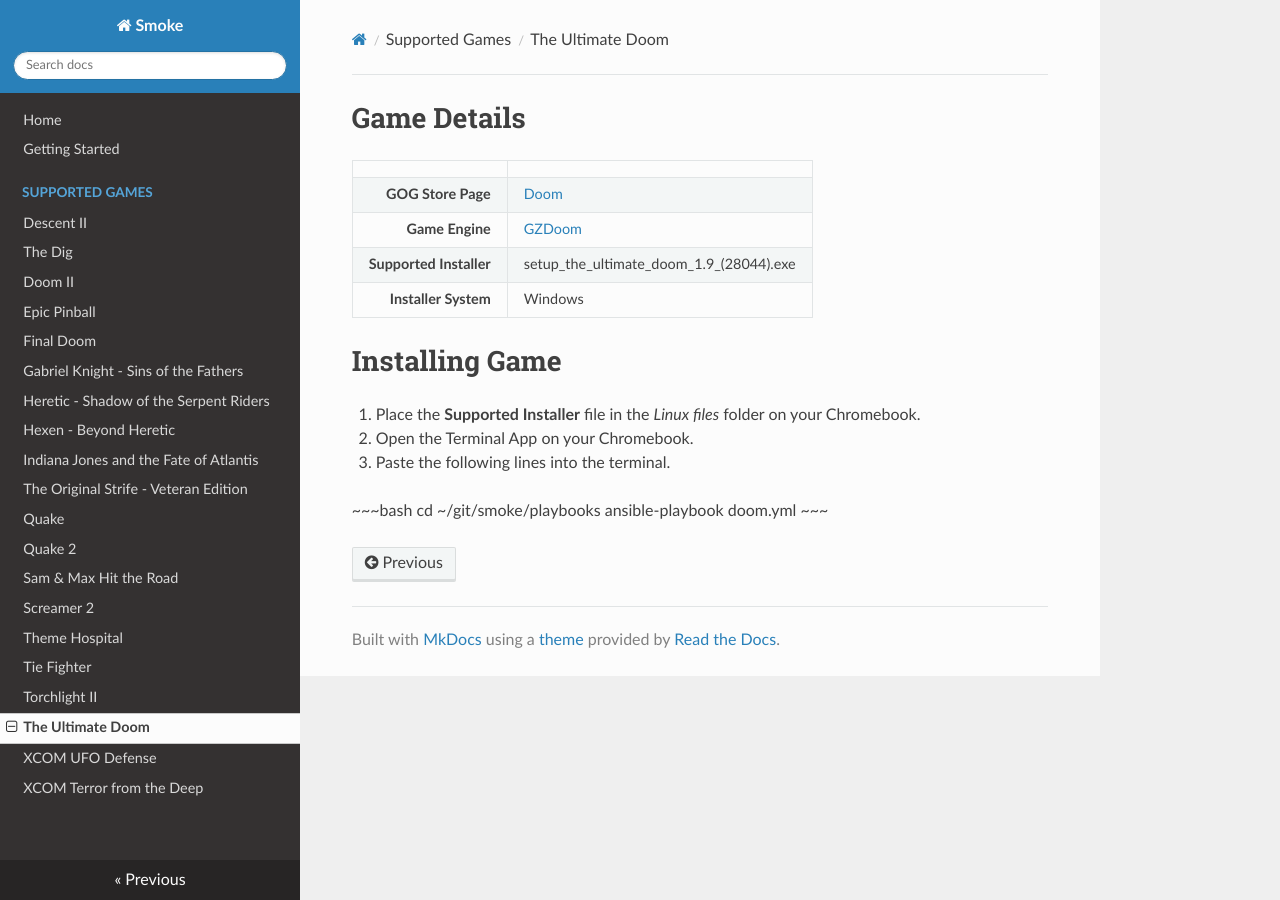
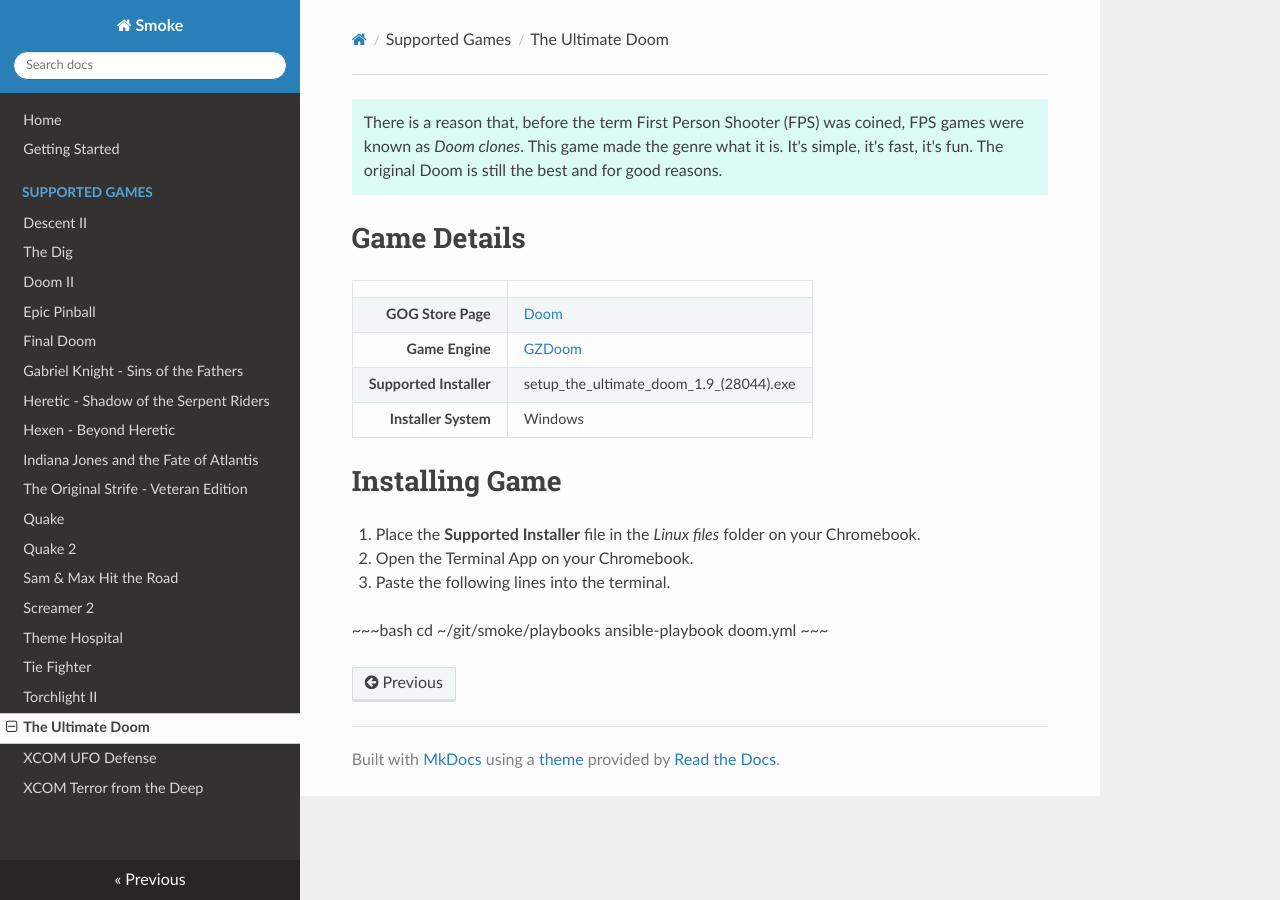
Before and after one commit to gooseberry/smoke, an MkDocs documentation site: the page built from docs/games/doom.md, in a window 1280 px wide. Built offline with MkDocs 1.6.1, drawn with Linux system fonts in a browser that asks for light colours; nearby versions of some CDN libraries.

Commit message:
added description

```diff
--- a/docs/games/doom.md
+++ b/docs/games/doom.md
@@ -1,3 +1,5 @@
+!!! Tip ""
+    There is a reason that, before the term First Person Shooter (FPS) was coined, FPS games were known as *Doom clones*.  This game made the genre what it is.  It's simple, it's fast, it's fun.  The original Doom is still the best and for good reasons.
 
 # Game Details
 
```
Also changed, not shown: docs/games/doom-2.md (+2 -0 lines).
